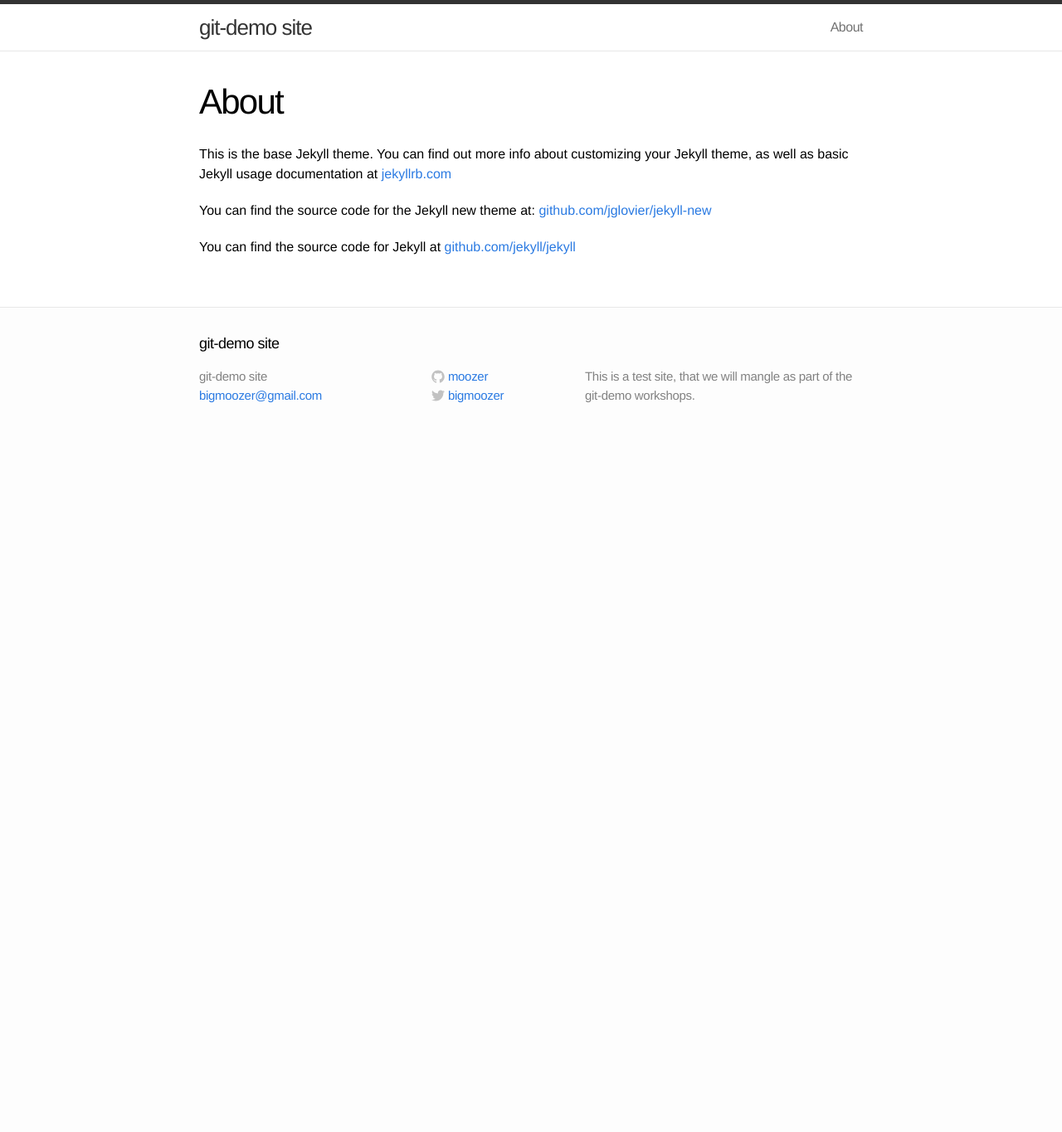
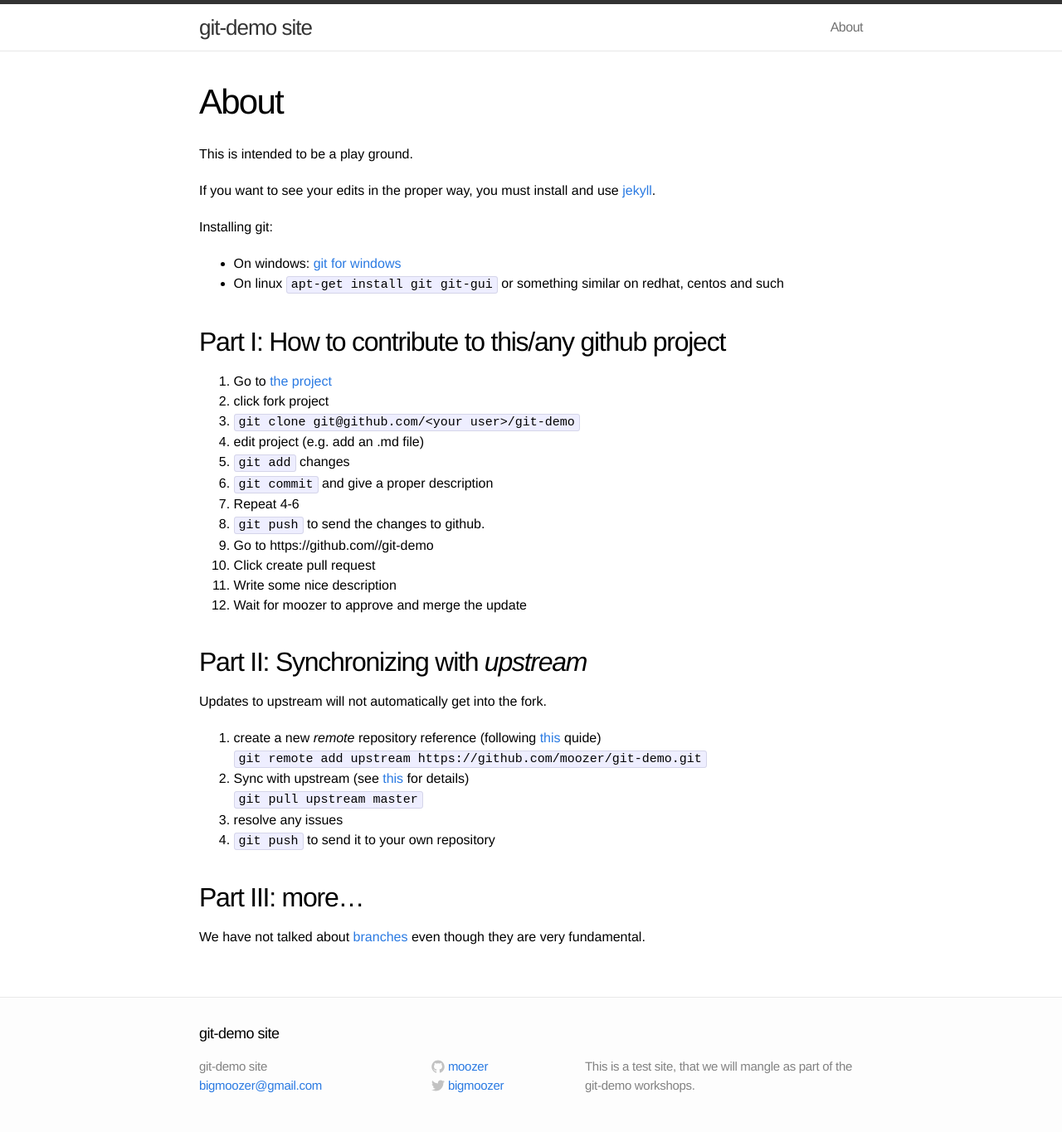
Before and after one commit to victor1tnet/git-demo, a Jekyll site: the page built from about.md, in a window 1280 px wide. Shown: the whole page at 83% size. Built offline with Jekyll 4.4.1, drawn with Linux system fonts in a browser that asks for light colours; before the commit the page ends 900 px from its top, so only the background shows below that.

Commit message:
wrote the about page

```diff
--- a/about.md
+++ b/about.md
@@ -4,8 +4,63 @@ title: About
 permalink: /about/
 ---
 
-This is the base Jekyll theme. You can find out more info about customizing your Jekyll theme, as well as basic Jekyll usage documentation at [jekyllrb.com](http://jekyllrb.com/)
+This is intended to be a play ground.
 
-You can find the source code for the Jekyll new theme at: [github.com/jglovier/jekyll-new](https://github.com/jglovier/jekyll-new)
+If you want to see your edits in the proper way, you must install and use [jekyll](https://jekyllrb.com/docs/home/).
 
-You can find the source code for Jekyll at [github.com/jekyll/jekyll](https://github.com/jekyll/jekyll)
+Installing git:
+
+* On windows: [git for windows](https://git-for-windows.github.io/)
+* On linux `apt-get install git git-gui` or something similar on redhat, centos and such
+
+
+Part I: How to contribute to this/any github project
+------------------------------
+
+1. Go to [the project](https://github.com/{{site.github_username}}/git-demo)
+
+2. click fork project
+
+3. `git clone git@github.com/<your user>/git-demo`
+
+4. edit project (e.g. add an .md file)
+
+5. `git add` changes
+
+6. `git commit` and give a proper description
+
+7. Repeat 4-6
+
+8. `git push` to send the changes to github.
+
+9. Go to https://github.com/<your user>/git-demo
+
+10. Click create pull request
+
+11. Write some nice description
+
+12. Wait for {{site.github_username}} to approve and merge the update
+
+
+Part II: Synchronizing with *upstream*
+------------------------------
+
+Updates to upstream will not automatically get into the fork.
+
+1. create a new *remote* repository reference (following [this](https://help.github.com/articles/configuring-a-remote-for-a-fork/) quide)
+
+   `git remote add upstream https://github.com/{{site.github_username}}/git-demo.git`
+
+2. Sync with upstream (see [this](https://help.github.com/articles/syncing-a-fork/) for details)
+
+   `git pull upstream master`
+
+3. resolve any issues
+
+4. `git push` to send it to your own repository
+
+
+Part III: more...
+-----------------
+
+We have not talked about [branches](https://git-scm.com/book/en/v2/Git-Branching-Basic-Branching-and-Merging) even though they are very fundamental.
```
